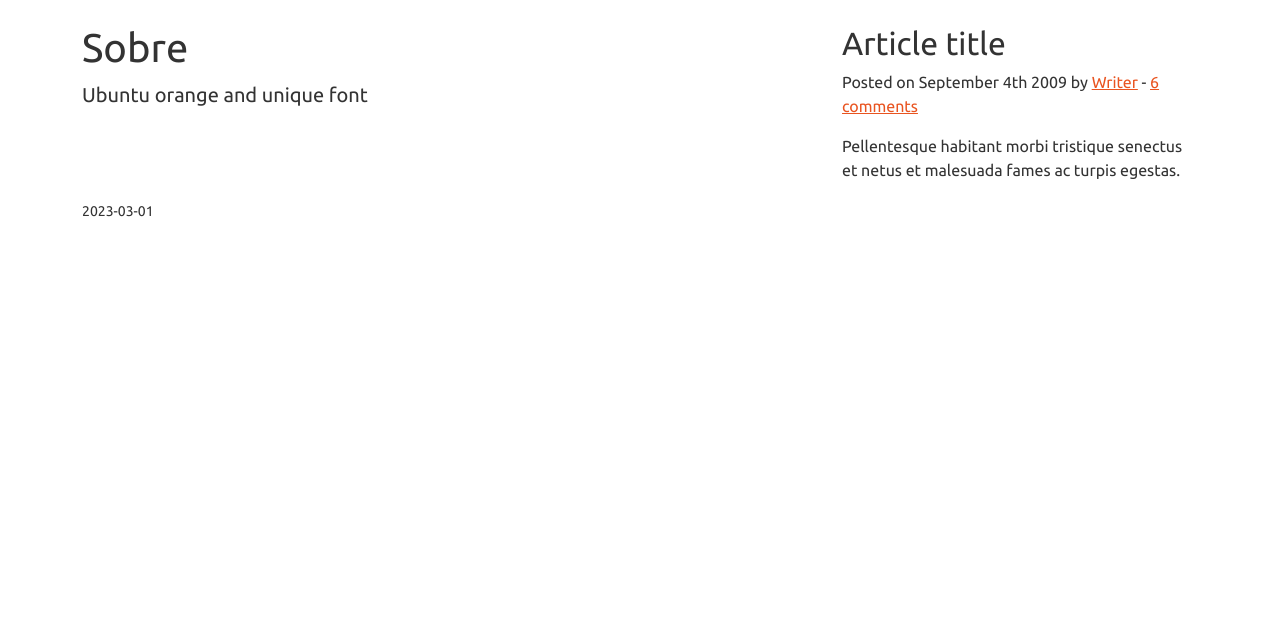
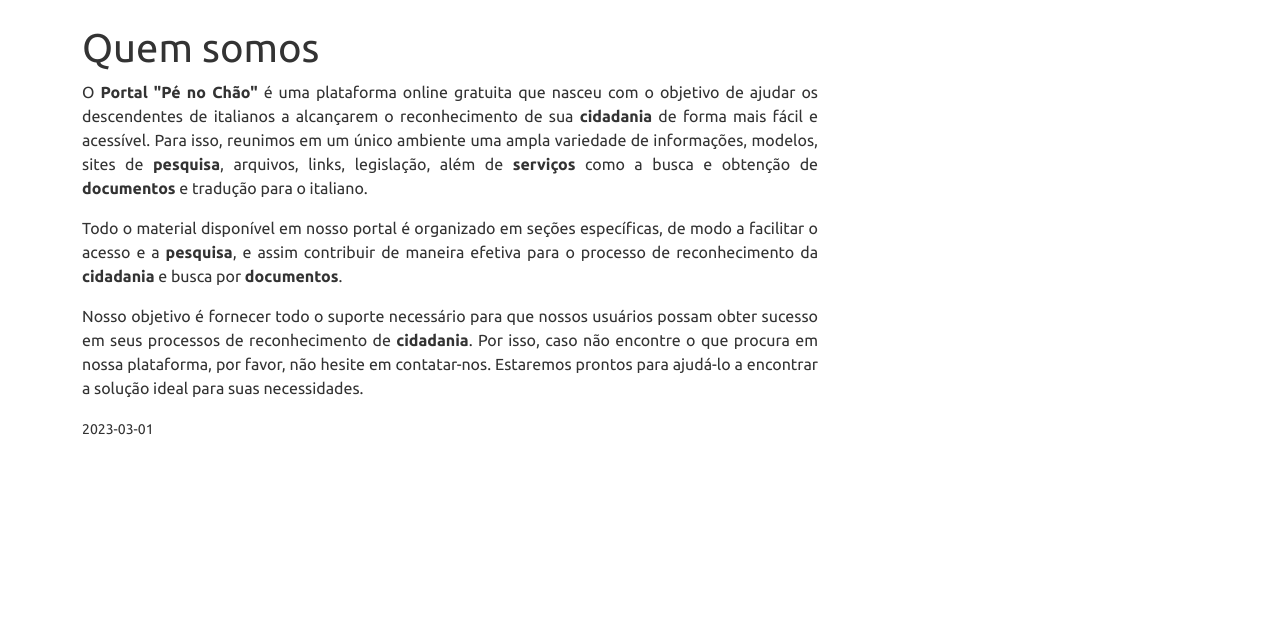
Before and after one commit to S-Riot/penochao, a Flask app: page /sobre in a window 1280 px wide. Shown: the part 56-696 px from the top of the page. Run offline with Flask 3, Linux system fonts and the light colour scheme; some libraries are stand-ins or nearby versions.

Commit message:
modified:   templates/sobre.html

```diff
--- a/templates/sobre.html
+++ b/templates/sobre.html
@@ -1,28 +1,55 @@
-{% extends "layout.html" %}
-{% block title %}Index{% endblock %}
-{% block head %}
-  {{ super() }}
+{% extends "layout.html" %} {% block title %}Index{% endblock %} {% block head
+%} {{ super() }}
 <style type="text/css">
-    /*additional css content*/
+  p {
+    text-align: justify;
+  }
+
+  strong {
+    font-weight: bold;
+  }
 </style>
-{% endblock %}
-{% block content %}
+{% endblock %} {% block content %}
 <div class="page-header" id="banner">
   <div class="row">
     <div class="col-lg-8 col-md-7 col-sm-6">
-        <h1>Sobre</h1>
-        <p class="lead">Ubuntu orange and unique font</p>
+      <article>
+        <header>
+          <h1>Quem somos</h1>
+        </header>
+        <section>
+        <p>
+          O <strong>Portal "Pé no Chão"</strong> é uma plataforma online
+          gratuita que nasceu com o objetivo de ajudar os descendentes de
+          italianos a alcançarem o reconhecimento de sua
+          <strong>cidadania</strong> de forma mais fácil e acessível. Para isso,
+          reunimos em um único ambiente uma ampla variedade de informações,
+          modelos, sites de <strong>pesquisa</strong>, arquivos, links,
+          legislação, além de <strong>serviços</strong> como a busca e obtenção
+          de <strong>documentos</strong> e tradução para o italiano.
+        </p>
+
+        <p>
+          Todo o material disponível em nosso portal é organizado em seções
+          específicas, de modo a facilitar o acesso e a
+          <strong>pesquisa</strong>, e assim contribuir de maneira efetiva para
+          o processo de reconhecimento da <strong>cidadania</strong> e busca por
+          <strong>documentos</strong>.
+        </p>
+
+        <p>
+          Nosso objetivo é fornecer todo o suporte necessário para que nossos
+          usuários possam obter sucesso em seus processos de reconhecimento de
+          <strong>cidadania</strong>. Por isso, caso não encontre o que procura
+          em nossa plataforma, por favor, não hesite em contatar-nos. Estaremos
+          prontos para ajudá-lo a encontrar a solução ideal para suas
+          necessidades.
+        </p>
+      </section>
+      </article>
     </div>
     <div class="col-lg-4 col-md-5 col-sm-6">
-        <div class="sponsor">
-            <article>
-                <header>
-                    <h2>Article title</h2>
-                    <p>Posted on <time datetime="2009-09-04T16:31:24+02:00">September 4th 2009</time> by <a href="#">Writer</a> - <a href="#comments">6 comments</a></p>
-                </header>
-                <p>Pellentesque habitant morbi tristique senectus et netus et malesuada fames ac turpis egestas.</p>
-            </article>
-        </div>
+      <div class="sponsor"></div>
     </div>
   </div>
 </div>
```
Lines whose indentation alone changed are shown as unchanged.
